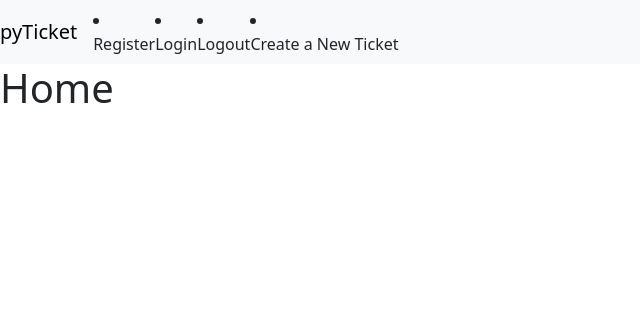
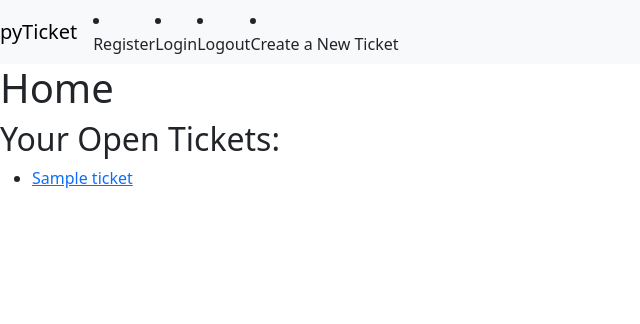
Before and after one commit to sullyelh/pyTicket, a Flask app: template templates/home.html in a window 1280 px wide. Shown: the top 324 px of the page, without its empty margins (0-640 px from the left). Run offline with Flask 3, Linux system fonts and the light colour scheme; the template is opened without the code that fills it: values that come from a table or form of the project are taken from there, others are empty; a user stored in the database is signed in; tables that the repository leaves empty hold one stand-in row (values such as "Sample post").

Commit message:
added ticket view for each ticket in db, added ticket viewe html file and route

```diff
--- a/pyticket.py
+++ b/pyticket.py
@@ -4,6 +4,7 @@ from flask import redirect
 from flask import url_for
 from flask import flash
 from flask_sqlalchemy import SQLAlchemy
+from sqlalchemy.orm import relationship
 from flask_login import LoginManager
 from flask_login import UserMixin
 from flask_login import login_user
@@ -61,6 +62,7 @@ class Ticket(db.Model):
     id = db.Column(db.Integer, primary_key=True)
     assignee = db.Column(db.String(20), nullable=True)
     creator_id = db.Column(db.Integer, db.ForeignKey('user.id'), nullable=False)
+    creator = relationship('User', foreign_keys=[creator_id])
     date = db.Column(db.DateTime, default=datetime.utcnow)
     title = db.Column(db.String(100), nullable=False)
     description = db.Column(db.Text, nullable=False)
@@ -97,7 +99,11 @@ def load_user(user_id):
 
 @app.route('/')
 def home():
-    return render_template('home.html')
+    if current_user.is_authenticated:
+        open_tickets = Ticket.query.filter_by(assignee=current_user.id).all()
+        return render_template('home.html', open_tickets=open_tickets)
+    else:
+        return render_template('home.html')
 
 @app.route('/register/', methods=['GET', 'POST'])
 def register():
@@ -166,6 +172,12 @@ def create_ticket():
 
     return render_template('create-ticket.html', form=form)
 
+@app.route('/ticket/<int:ticket_id>')
+@login_required
+def ticket_details(ticket_id):
+    ticket = Ticket.query.get_or_404(ticket_id)
+    return render_template('ticket-details.html', ticket=ticket)
+
 @app.route('/logout/')
 @login_required
 def logout():
--- a/templates/home.html
+++ b/templates/home.html
@@ -1,5 +1,15 @@
 {% extends "base.html" %}
 {% block title %}pyTicket{% endblock %}
 {% block content %}
-<h1>Home</h1>
+    <h1>Home</h1>
+    {% if current_user.is_authenticated %}
+        <h2>Your Open Tickets:</h2>
+        <ul>
+            {% for ticket in open_tickets %}
+                <li><a href="{{ url_for('ticket_details', ticket_id=ticket.id) }}">{{ ticket.title }}</a></li>
+            {% endfor %}
+        </ul>
+    {% else %}
+        <p>Welcome to pyTicket! Please log in to view your open tickets.</p>
+    {% endif %}
 {% endblock %}
```
Also changed, not shown: templates/ticket-details.html (added, +10 -0 lines), instance/users_db.db.
